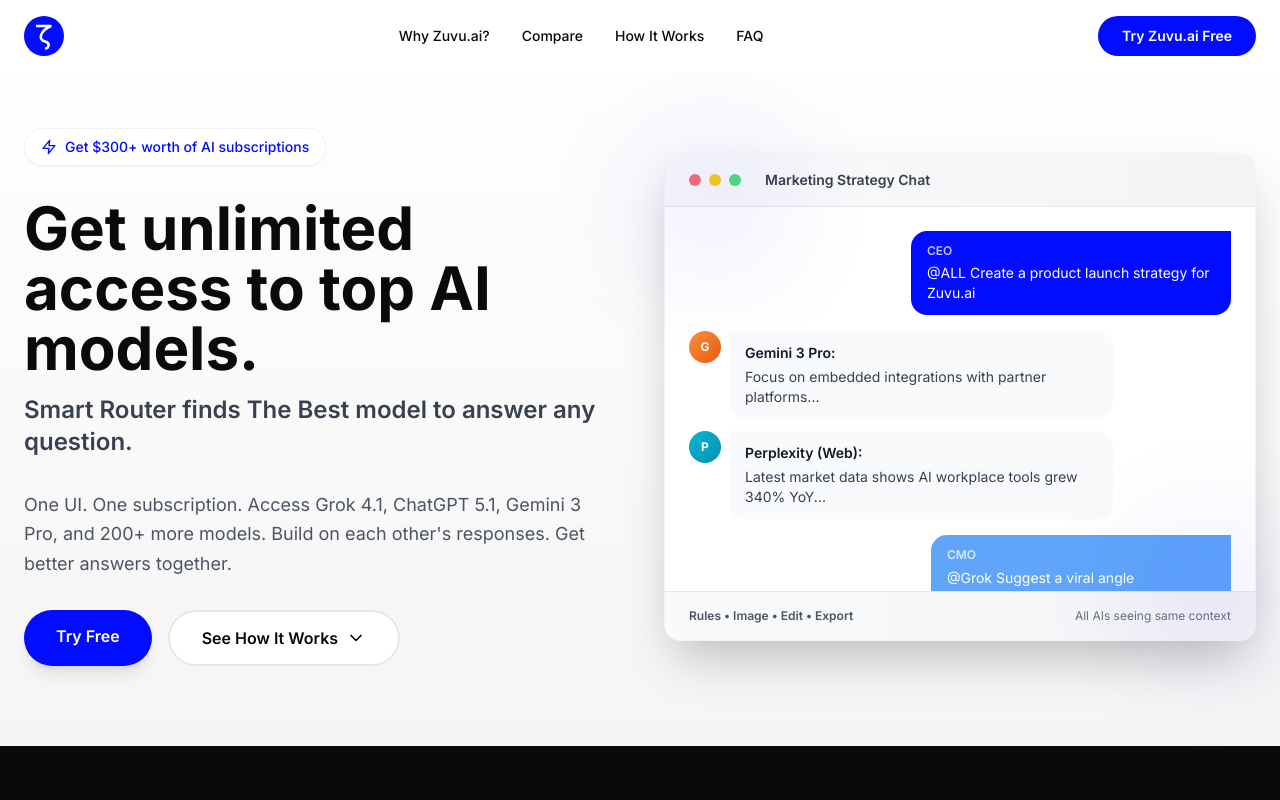
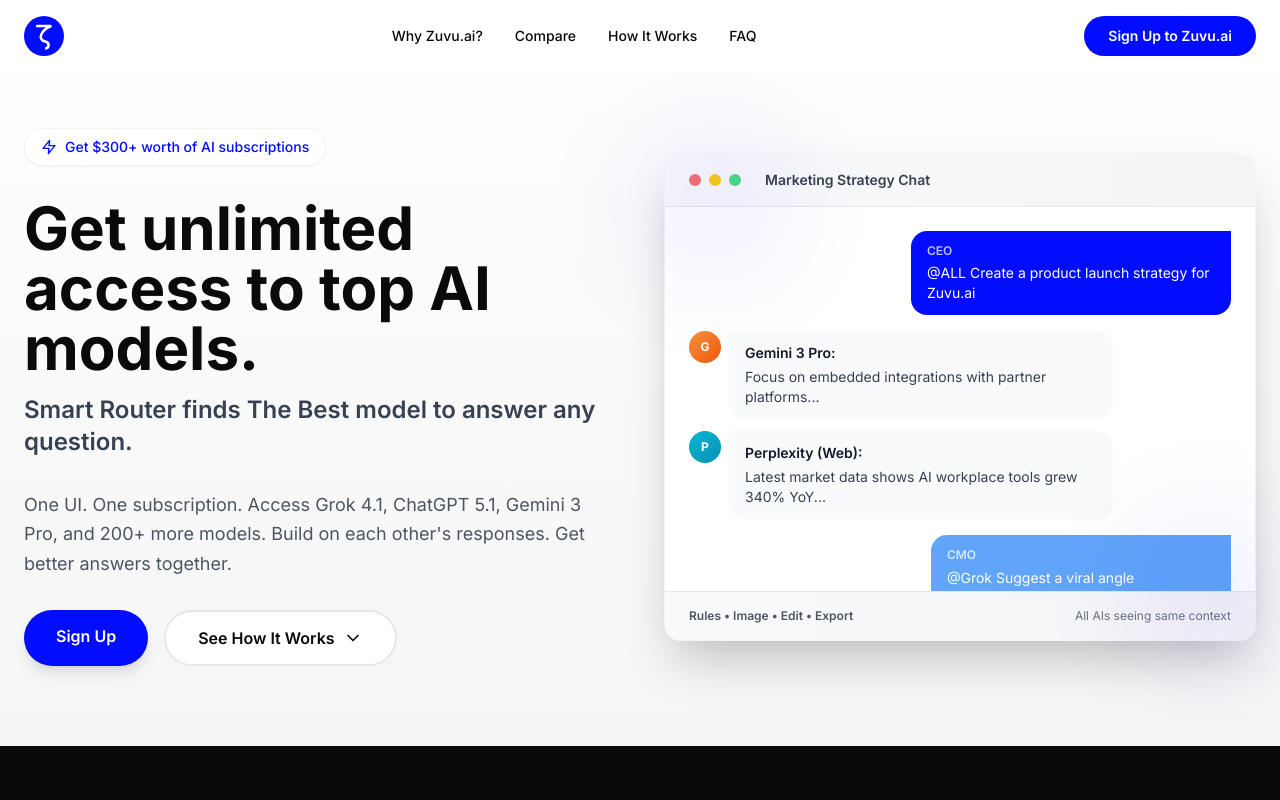
Before and after one commit to danraidev/zuvulanding, a React (Vite) app: page / in a window 1280 px wide. Shown: the top 800 px of the page. Built offline with nearby package versions, Linux system fonts and the light colour scheme.

Commit message:
Updated About.tsx

```diff
--- a/src/components/FinalCTA.tsx
+++ b/src/components/FinalCTA.tsx
@@ -18,7 +18,7 @@ export default function FinalCTA({ onTryFree }: FinalCTAProps) {
           rel="noopener noreferrer"
           className="inline-block px-8 py-3.5 bg-white text-[#020CFE] font-semibold rounded-full hover:bg-gray-50 transition-all duration-200 shadow-lg hover:shadow-xl"
         >
-          Try Zuvu.ai Free
+          Sign Up to Zuvu.ai
         </a>
       </div>
     </section>
--- a/src/components/Header.tsx
+++ b/src/components/Header.tsx
@@ -56,7 +56,7 @@ export default function Header({ onTryFree }: HeaderProps) {
               rel="noopener noreferrer"
               className="inline-block px-6 py-2.5 bg-[#020CFE] text-white font-semibold rounded-full hover:bg-[#0108d4] transition-all duration-200 text-sm"
             >
-              Try Zuvu.ai Free
+              Sign Up to Zuvu.ai
             </a>
           </div>
 
@@ -88,7 +88,7 @@ export default function Header({ onTryFree }: HeaderProps) {
               onClick={() => setIsMobileMenuOpen(false)}
               className="block text-center w-full mt-4 px-6 py-2.5 bg-[#020CFE] text-white font-semibold rounded-full hover:bg-[#0108d4] transition-all duration-200 text-sm"
             >
-              Try Zuvu.ai Free
+              Sign Up to Zuvu.ai
             </a>
           </nav>
         )}
--- a/src/components/Hero.tsx
+++ b/src/components/Hero.tsx
@@ -35,7 +35,7 @@ export default function Hero({ onTryFree }: HeroProps) {
                 rel="noopener noreferrer"
                 className="px-8 py-3.5 bg-[#020CFE] text-white font-semibold rounded-full hover:bg-[#0108d4] transition-all duration-200 shadow-lg hover:shadow-xl text-center"
               >
-                Try Free
+                Sign Up
               </a>
               <a
                 href="#how-it-works"
--- a/src/pages/About.tsx
+++ b/src/pages/About.tsx
@@ -71,7 +71,7 @@ export default function About() {
                 rel="noopener noreferrer"
                 className="inline-block px-8 py-3.5 bg-[#020CFE] text-white font-semibold rounded-full hover:bg-[#0108d4] transition-all duration-200 shadow-lg hover:shadow-xl"
               >
-                Try Zuvu.ai Free
+                Sign Up to Zuvu.ai
               </a>
             </div>
           </div>
```
